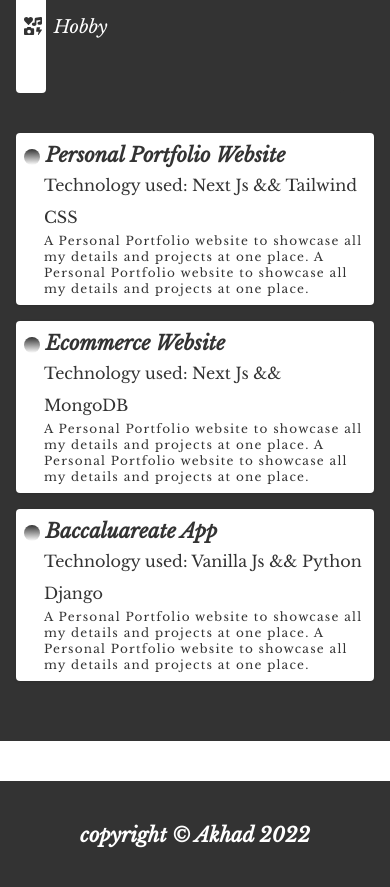
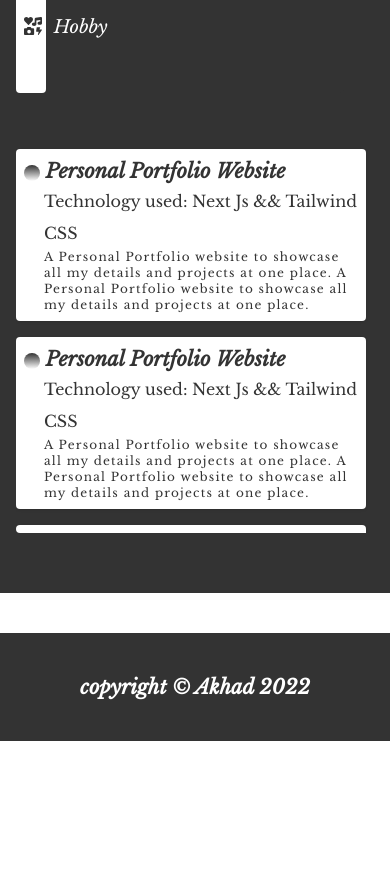
Before and after one commit to abdouakhad/portfolio, a Next.js app: page / in a window 390 px wide. Shown: the part 1900-2787 px from the top of the page. After the commit the page ends 2641 px from the top, so only its background shows below. Built offline with nearby package versions, Linux system fonts and the light colour scheme.

Commit message:
added scroll bar on the project tab

```diff
--- a/components/cards/Card.js
+++ b/components/cards/Card.js
@@ -12,7 +12,24 @@ const Card = ({ section }) => {
 const Project = () => {
   return (
     <>
-      <div className=' shadow project leading-loose mt-4 bg-white text-marron rounded p-2 transition transform hover:md:scale-110 hover:shadow-xl hover:cursor-crosshair ease-in-out duration-300'>
+      <div className='mr-2 z-20 shadow project leading-loose mt-4 bg-white text-marron rounded p-2 transition transform  hover:shadow-xl hover:cursor-crosshair ease-in-out duration-300'>
+        <h1 className=' text-xl font-black relative '>
+          <span className='h-4 w-4 align-middle text- inline-block bg-gradient-to-t from-white to-marron  rounded-full'>
+            &nbsp;
+          </span>
+          <span> Personal Portfolio Website</span>
+        </h1>
+        <p className='pl-5 not-italic'>
+          Technology used:{' '}
+          <span className='not-italic'>Next Js && Tailwind CSS</span>
+        </p>
+        <p className='not-italic pl-5 tracking-widest text-xs font-extralight'>
+          A Personal Portfolio website to showcase all my details and projects
+          at one place. A Personal Portfolio website to showcase all my details
+          and projects at one place.
+        </p>
+      </div>
+      <div className='mr-2  shadow project leading-loose mt-4 bg-white text-marron rounded p-2 transition transform  hover:shadow-xl hover:cursor-crosshair ease-in-out duration-300'>
         <h1 className='text-xl font-black relative '>
           <span className='h-4 w-4 align-middle text- inline-block bg-gradient-to-t from-white to-marron  rounded-full'>
             &nbsp;
@@ -29,7 +46,7 @@ const Project = () => {
           and projects at one place.
         </p>
       </div>
-      <div className='shadow project leading-loose mt-4 bg-white text-marron rounded p-2 transition transform hover:md:scale-110 hover:shadow-xl ease-in-out duration-300 hover:cursor-crosshair'>
+      <div className='mr-2 shadow project leading-loose mt-4 bg-white text-marron rounded p-2 transition transform  hover:shadow-xl ease-in-out duration-300 hover:cursor-crosshair'>
         <h1 className='text-xl font-black'>
           <span className='h-4 w-4 align-middle text- inline-block bg-gradient-to-t from-white to-marron  rounded-full'>
             &nbsp;
@@ -46,7 +63,7 @@ const Project = () => {
           and projects at one place.
         </p>
       </div>
-      <div className='shadow  project leading-loose mt-4 bg-white text-marron rounded p-2 transition transform hover:md:scale-110 hover:shadow-xl ease-in-out duration-300 hover:cursor-crosshair'>
+      <div className='mr-2 shadow  project leading-loose mt-4 bg-white text-marron rounded p-2 transition transform  hover:shadow-xl ease-in-out duration-300 hover:cursor-crosshair'>
         <h1 className='text-xl font-black'>
           <span className='h-4 w-4 align-middle text- inline-block bg-gradient-to-t from-white to-marron  rounded-full'>
             &nbsp;
--- a/components/resume.js
+++ b/components/resume.js
@@ -115,7 +115,7 @@ const ResumePage = () => {
           </div>
         </div>
 
-        <div className='lg:h-[400px] md:col-span-2 property md:justify-self-start md:self-start md:mt-0 mt-10 '>
+        <div className='rounded scrollbar h-[400px] relative overflow-auto md:col-span-2 property md:justify-self-start md:self-start md:mt-0 mt-10 '>
           {active === 'project' && <Project section='project' />}
           {active === 'skills' && <Card section='skills' />}
           {active === 'education' && <Card section='education' />}
--- a/styles/globals.css
+++ b/styles/globals.css
@@ -10,3 +10,20 @@
 html {
   scroll-behavior: smooth;
 }
+/* Styling the scrollbar */
+.scrollbar::-webkit-scrollbar {
+  width: 0.75em;
+  background-color: #333333;
+}
+
+.scrollbar::-webkit-scrollbar-track {
+  border: 1px solid;
+  border-radius: 5px;
+  background-color: #333333;
+}
+
+.scrollbar::-webkit-scrollbar-thumb {
+  background-color: #ffffff;
+  border-radius: 3px;
+  outline: 1px solid #333;
+}
```
